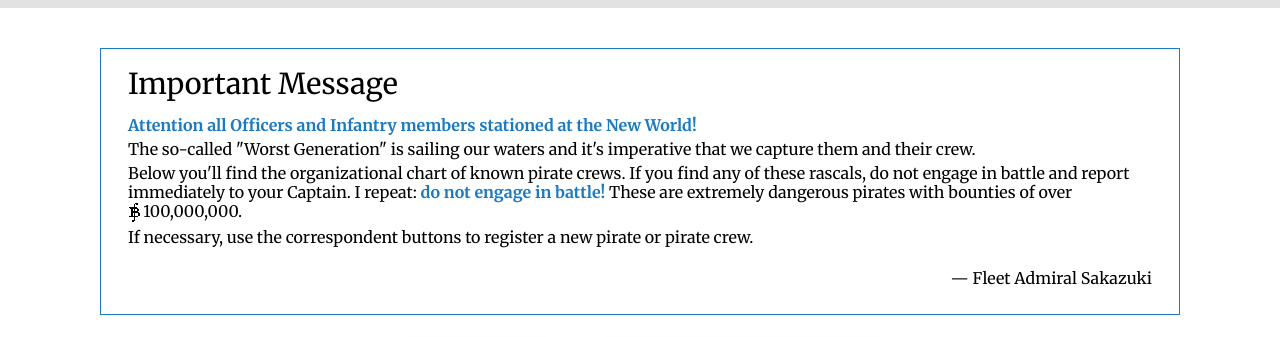
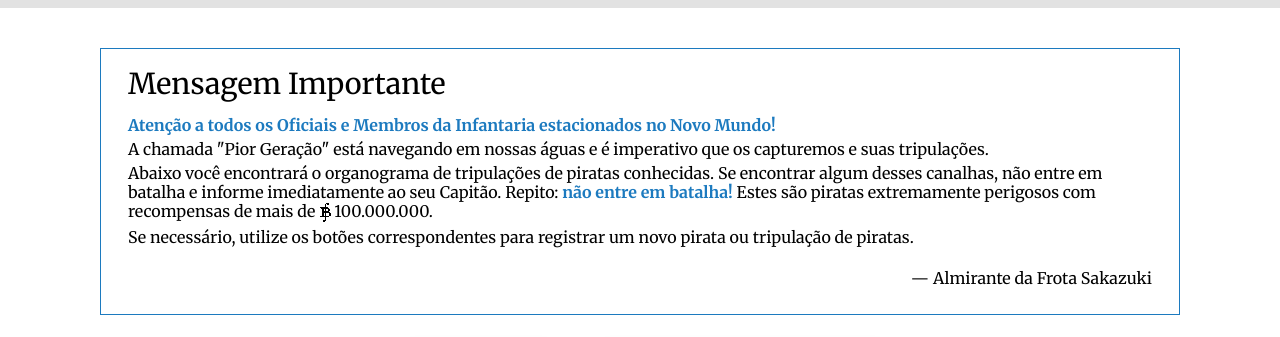
Before and after one commit to Luis-1A/One-piece, a React (Create React App) app: page / in a window 1280 px wide. Shown: the part 172-509 px from the top of the page. Built offline with nearby package versions, Linux system fonts and the light colour scheme.

Commit message:
Update index.js

```diff
--- a/src/components/Memorandum/index.js
+++ b/src/components/Memorandum/index.js
@@ -1,22 +1,22 @@
 import './Memorandum.css'
 
-// show full text (text is partially hidden on smaller screens)
-const showMemorandum = (e) => {
+// Mostrar o texto completo (o texto é parcialmente oculto em telas menores)
+const mostrarMemorandum = (e) => {
     document.querySelector('.memorandum').style.maxHeight = '100%';
     e.target.parentNode.style.display = 'none';
 }
 
-export default function Memoradum() {
+export default function Memorandum() {
     return (
         <section className='memorandum'>
-            <h2>Important Message</h2>
-            <p><strong>Attention all Officers and Infantry members stationed at the New World!</strong></p>
-            <p>The so-called "Worst Generation" is sailing our waters and it's imperative that we capture them and their crew.</p>
-            <p>Below you'll find the organizational chart of known pirate crews. If you find any of these rascals, do not engage in battle and report immediately to your Captain. I repeat: <strong>do not engage in battle!</strong> These are extremely dangerous pirates with bounties of over <span className='noLineBreak'><img src='/images/belly.png' alt='belly currency' className='belly' />100,000,000</span>.</p>
-            <p>If necessary, use the correspondent buttons to register a new pirate or pirate crew.</p>
-            <p className='signature'>— Fleet Admiral Sakazuki</p>
+            <h2>Mensagem Importante</h2>
+            <p><strong>Atenção a todos os Oficiais e Membros da Infantaria estacionados no Novo Mundo!</strong></p>
+            <p>A chamada "Pior Geração" está navegando em nossas águas e é imperativo que os capturemos e suas tripulações.</p>
+            <p>Abaixo você encontrará o organograma de tripulações de piratas conhecidas. Se encontrar algum desses canalhas, não entre em batalha e informe imediatamente ao seu Capitão. Repito: <strong>não entre em batalha!</strong> Estes são piratas extremamente perigosos com recompensas de mais de <span className='noLineBreak'><img src='/images/belly.png' alt='moeda belly' className='belly' />100.000.000</span>.</p>
+            <p>Se necessário, utilize os botões correspondentes para registrar um novo pirata ou tripulação de piratas.</p>
+            <p className='signature'>— Almirante da Frota Sakazuki</p>
             <div className="read-memorandum">
-                <button onClick={showMemorandum}>Read More</button>
+                <button onClick={mostrarMemorandum}>Ler Mais</button>
             </div>
         </section>
     )
```
